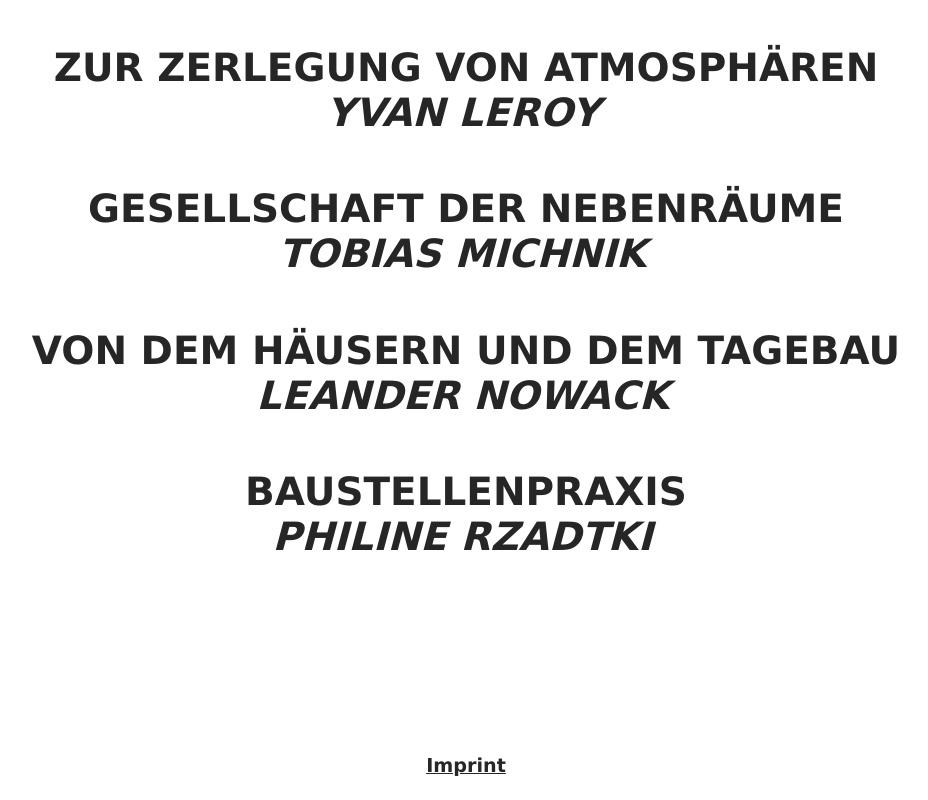
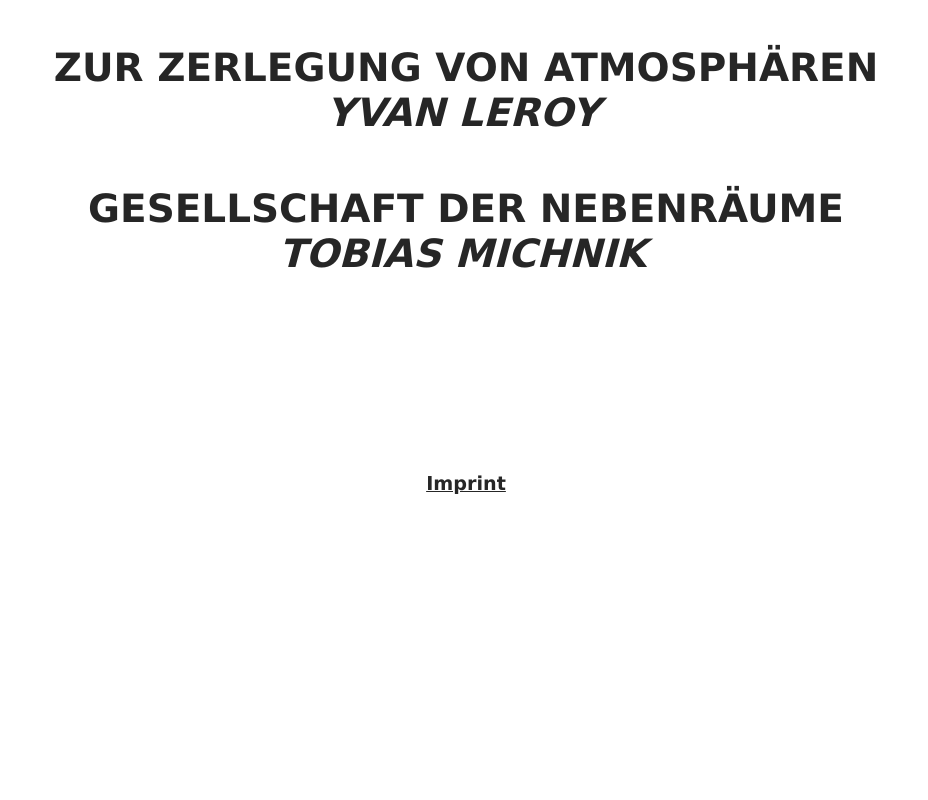
Before and after one commit to messismore/do-what-you-want, a Nuxt app: page / in a window 1280 px wide. Shown: the part 1870-2670 px from the top of the page, without its empty margins (174-1102 px from the left). After the commit the page ends 2387 px from the top, so only its background shows below. Built offline with nearby package versions, Linux system fonts and the light colour scheme.

Commit message:
Remove missing projects

```diff
--- a/components/TheNav.vue
+++ b/components/TheNav.vue
@@ -42,14 +42,6 @@ export default {
         nebenraum: {
           title: 'Gesellschaft der Nebenräume',
           author: 'Tobias Michnik',
-        },
-        recycling: {
-          title: 'Von dem Häusern und dem Tagebau',
-          author: 'Leander Nowack',
-        },
-        baustelle: {
-          title: 'Baustellen' + '\u{200b}' + 'praxis', // eslint-disable-line
-          author: 'Philine Rzadtki',
         },
       },
     }
```
